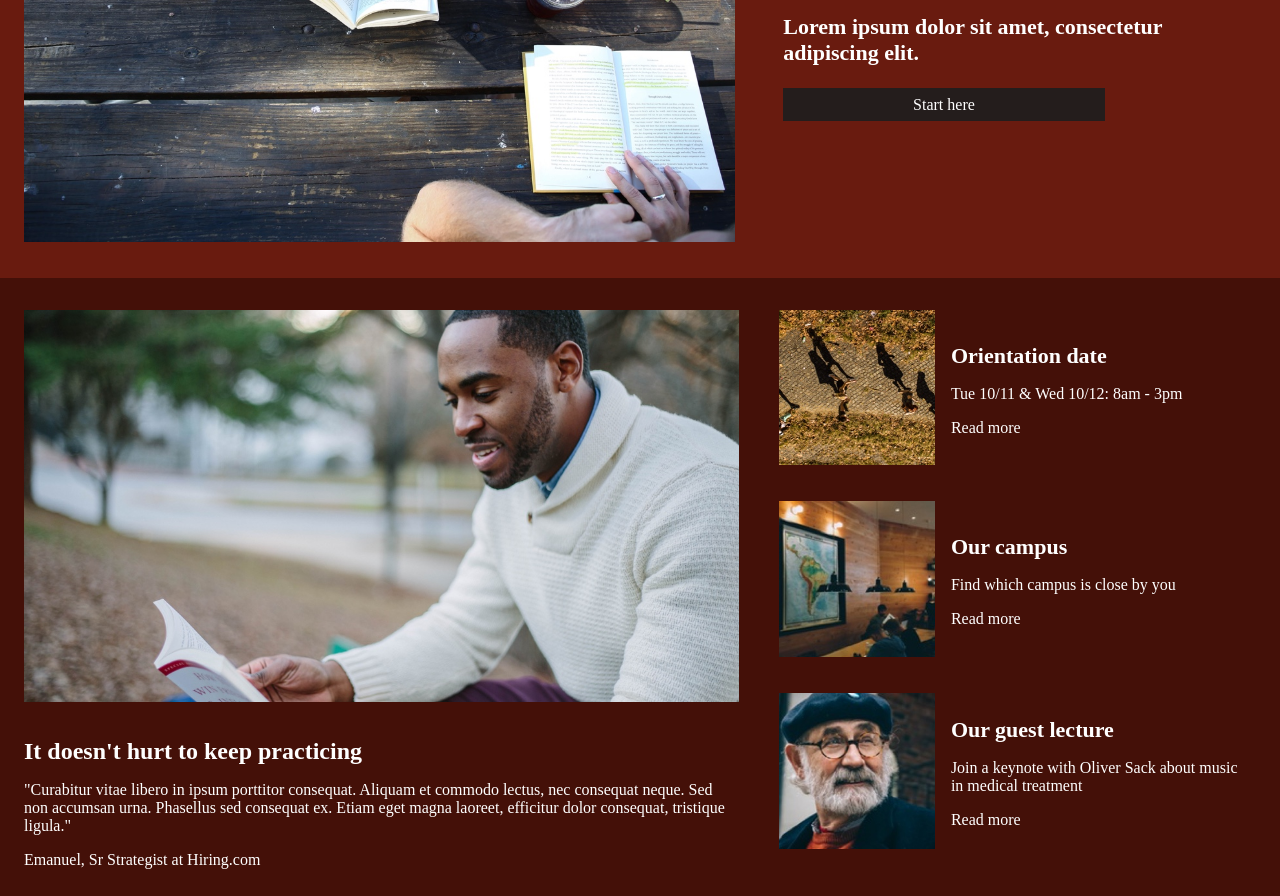
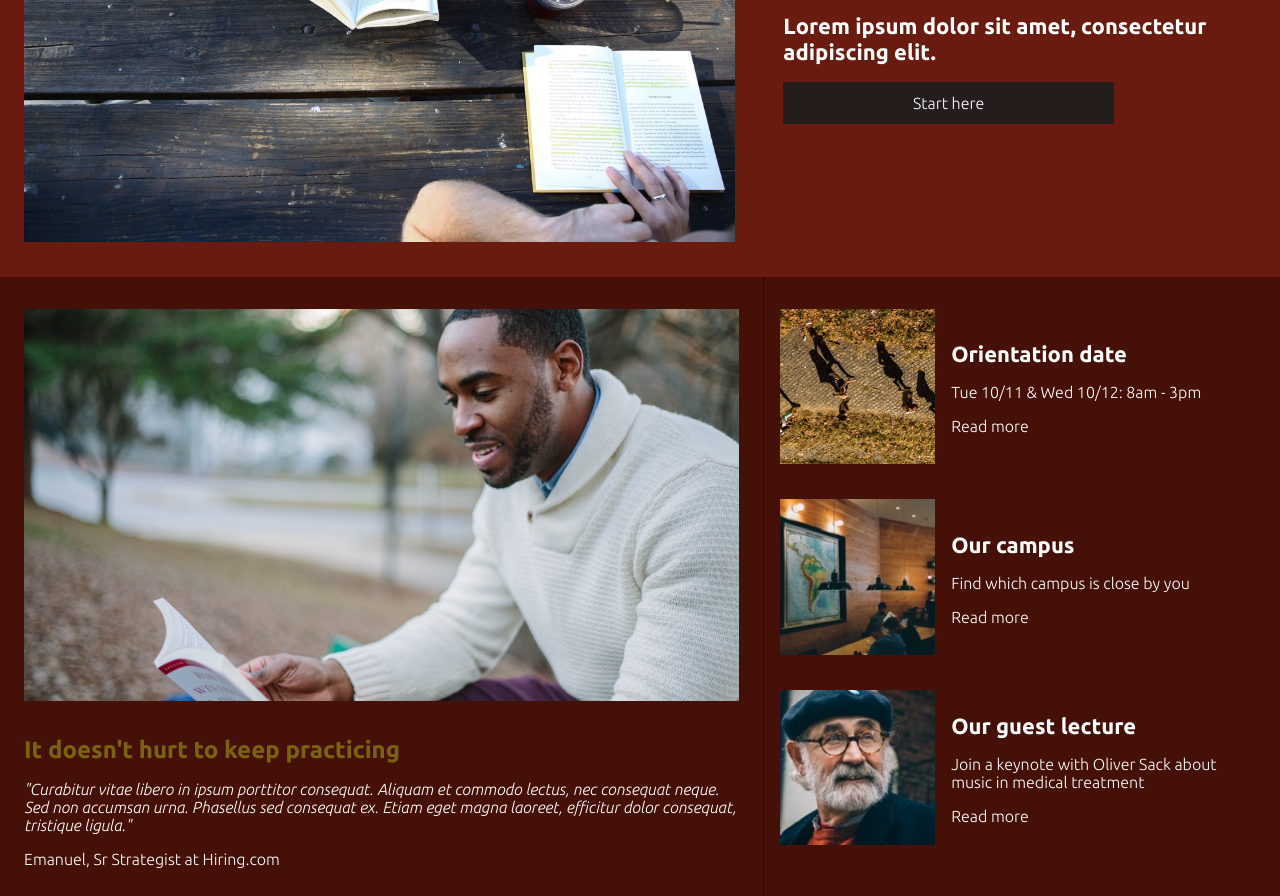
Before and after one commit to klandre01/colmar, a plain HTML site: page index.html in a window 1280 px wide. Shown: the part 380-1276 px from the top of the page. Drawn offline with Linux system fonts and the light colour scheme.

Commit message:
Add font and some text colors

```diff
--- a/index.html
+++ b/index.html
@@ -4,6 +4,7 @@
     <head>
         <title>Colmar Academy</title>
         <link href="style.css" type="text/css" rel="stylesheet">
+        <link href="https://fonts.googleapis.com/css?family=Ubuntu:300,300i,400,500,700&display=swap" rel="stylesheet">
     </head>
 
     <html>
@@ -43,7 +44,7 @@
                     <img src="capstone_colmar_assets/images/information-main.jpg">
                 </div>
                 <h2>It doesn't hurt to keep practicing</h2>
-                <p>"Curabitur vitae libero in ipsum porttitor consequat.
+                <p class="quote">"Curabitur vitae libero in ipsum porttitor consequat.
                     Aliquam et commodo lectus, nec consequat neque.
                     Sed non accumsan urna. Phasellus sed consequat ex.
                     Etiam eget magna laoreet, efficitur dolor consequat,
@@ -141,7 +142,7 @@
                         </video>
                     </div>
                     <h4>Reimagine urban</h4>
-                    <p>"Curabitur vitae libero in ipsum porttitor consequat.
+                    <p class="quote">"Curabitur vitae libero in ipsum porttitor consequat.
                         Aliquam et commodo lectus, nec consequat neque.
                         Sed non accumsan urna. Phasellus sed consequat ex.
                         Etiam eget magna laoreet, efficitur dolor consequat,
--- a/style.css
+++ b/style.css
@@ -4,6 +4,12 @@ body {
     max-width: 100%;
     margin: 0;
     color: white;
+    font-family: "Ubuntu", sans-serif;
+    font-weight: 300;
+}
+
+h1, h2 {
+    color: #7a640a;
 }
 
 h1 {
@@ -18,6 +24,11 @@ h2 {
 
 h4 {
     font-size: 22px;
+}
+
+.quote {
+    font-weight: 300;
+    font-style: italic;
 }
 
 /* FLEX CONTAINERS */
@@ -85,6 +96,7 @@ nav {
 }
 .nav-logo {
     font-size: 20px;
+    font-weight: 400;
     height: 32px;
     padding-left: 24px;
     padding-right: 8px;
@@ -95,6 +107,7 @@ nav {
 }
 .first-word {
     color: #691b0f;
+    font-weight: 500;
 }
 nav a {
     padding-right: 16px;
@@ -118,10 +131,15 @@ nav a:visited {
 
 #banner .button {
     width: 100%;
-    padding: 8px 30%;
+    padding: 12px 30%;
     text-align: center;
     background-color: #241d1c;
     color: white;
+}
+
+#banner .button:hover {
+    background-color: #352f2f;
+    cursor: pointer;
 }
 
 /* MAIN SECTION */
@@ -131,6 +149,10 @@ nav a:visited {
 
 #main h2 {
     text-align: left;
+}
+
+#main .main-view {
+    border-right: 0.5px dotted black;
 }
 
 /* START LEARNING */
```
